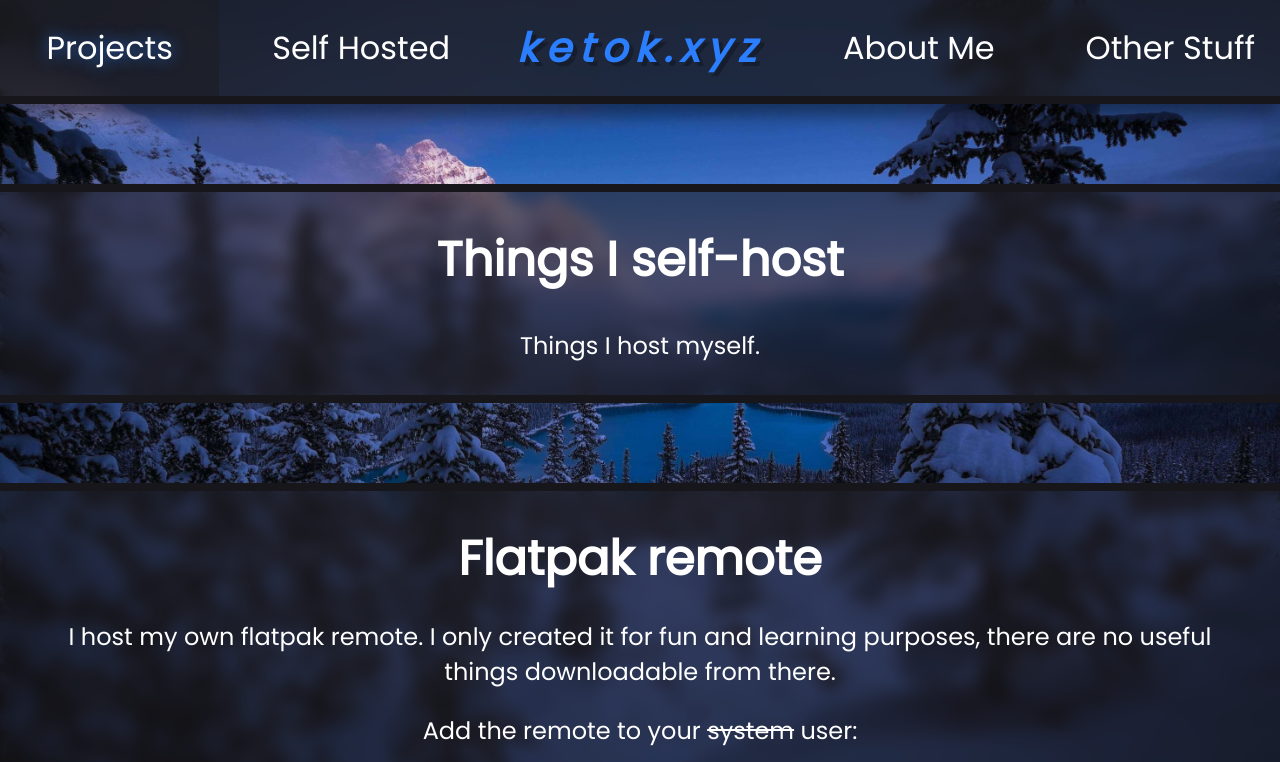
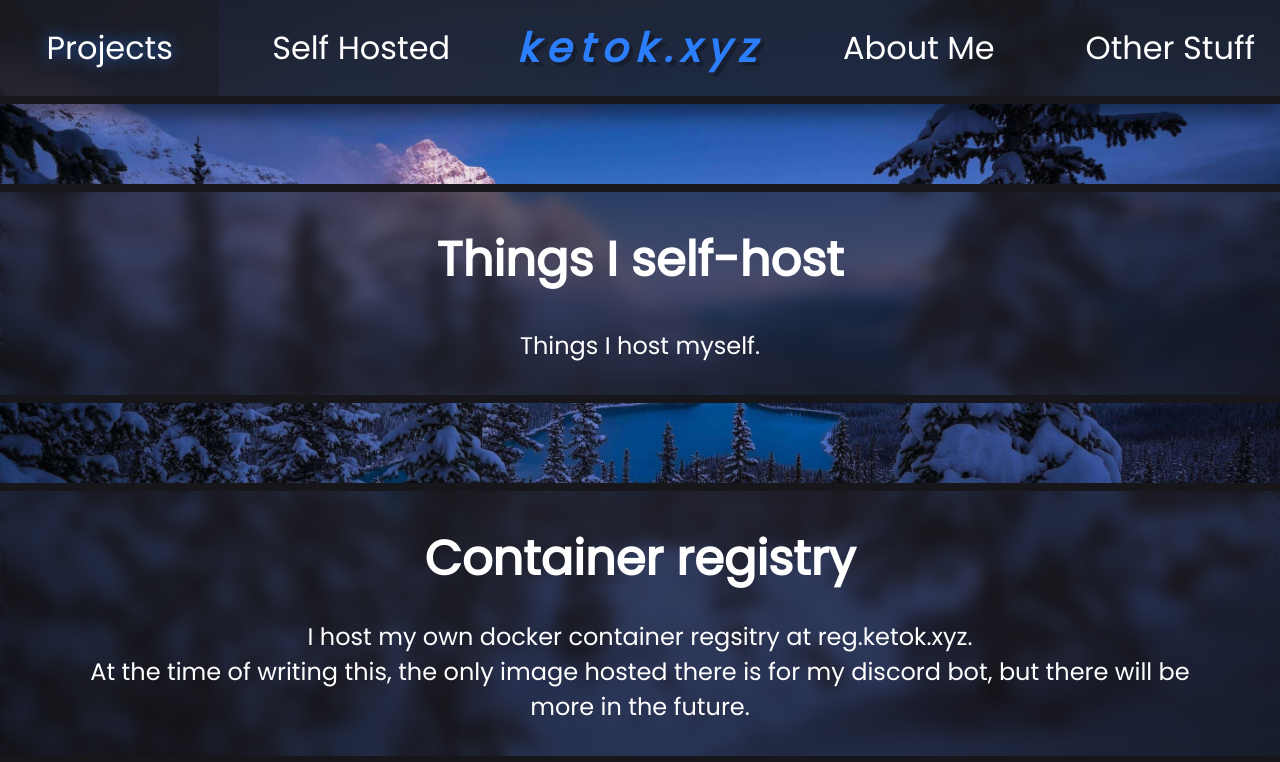
Before and after one commit to Ketok4321/website, a SvelteKit app: page /self_hosted in a window 1280 px wide. Shown: the top 762 px of the page. Built offline with nearby package versions, Linux system fonts and the light colour scheme.

Commit message:
Add my container registry to self-hosted things

```diff
--- a/src/routes/self_hosted/+page.svelte
+++ b/src/routes/self_hosted/+page.svelte
@@ -7,6 +7,14 @@
 <Box>
 	<h1>Things I self-host</h1>
 	<p>Things I host myself.</p>
+</Box>
+
+<Box>
+	<Title title="Container registry"/>
+	<p>
+		I host my own docker container regsitry at reg.ketok.xyz.<br>
+		At the time of writing this, the only image hosted there is for my discord bot, but there will be more in the future.
+	</p>
 </Box>
 
 <Box>
```
